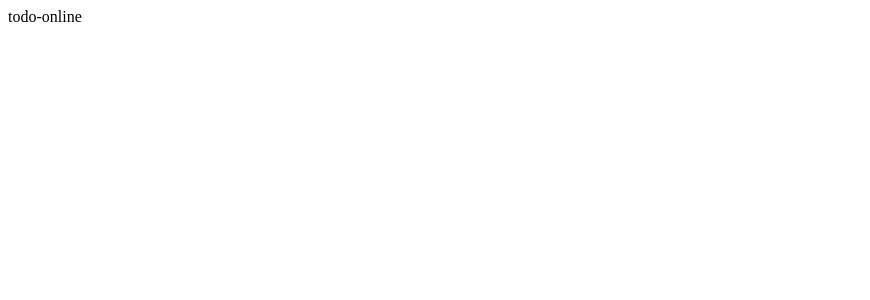
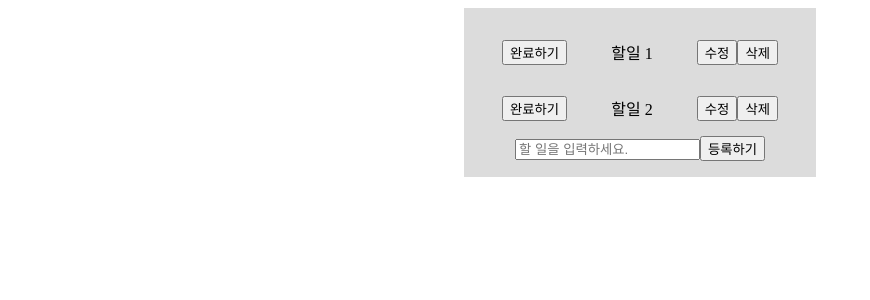
Before and after one commit to ggoldJeongg/todo-online, a React (Create React App) app in the folder todo-app/: page / in a window 1280 px wide. Shown: the top 300 px of the page, without its empty margins (0-870 px from the left). Built offline with nearby package versions, Linux system fonts and the light colour scheme.

Commit message:
feat: 할일 Create 기능 추가

```diff
--- /dev/null
+++ b/todo-app/src/App.css
@@ -0,0 +1,14 @@
+.App {
+  text-align: center;
+  width: 20rem;
+  margin: 0 auto;
+  padding: 1rem;
+  background-color: gainsboro;
+}
+
+.todoContainer {
+  display: flex;
+  flex-direction: row;
+  justify-content: space-around;
+  align-items: center;
+}
--- a/todo-app/src/App.tsx
+++ b/todo-app/src/App.tsx
@@ -1,7 +1,13 @@
 import React from "react";
+import TodoList from "./components/todolist/TodoList";
+import "./App.css";
 
 function App() {
-  return <div>todo-online</div>;
+  return (
+    <div className="App">
+      <TodoList />
+    </div>
+  );
 }
 
 export default App;
--- /dev/null
+++ b/todo-app/src/components/todolist/CreateTodo.tsx
@@ -0,0 +1,25 @@
+interface InputTextProps {
+  onChange(e: React.ChangeEvent<HTMLInputElement>): void;
+  onSubmit(event: React.FormEvent<HTMLFormElement>): void;
+  inputText: string;
+}
+
+export default function CreateTodo({
+  onChange,
+  onSubmit,
+  inputText,
+}: InputTextProps) {
+  return (
+    <div className="todoCreateContainer">
+      <form onSubmit={(event) => onSubmit(event)}>
+        <input
+          onChange={(e) => onChange(e)}
+          type="text"
+          placeholder="할 일을 입력하세요."
+          value={inputText}
+        />
+        <button type="submit">등록하기</button>
+      </form>
+    </div>
+  );
+}
--- /dev/null
+++ b/todo-app/src/components/todolist/TodoItem.tsx
@@ -0,0 +1,17 @@
+interface TodoItemProps {
+  text: string;
+  completed: boolean;
+}
+
+export default function TodoItem({ text, completed }: TodoItemProps) {
+  return (
+    <li className="todoContainer">
+      {completed ? <button>완료됨</button> : <button>완료하기</button>}
+      <p>{text}</p>
+      <div className="buttonContainer">
+        <button type="button">수정</button>
+        <button type="button">삭제</button>
+      </div>
+    </li>
+  );
+}
--- /dev/null
+++ b/todo-app/src/components/todolist/TodoList.tsx
@@ -0,0 +1,53 @@
+import { useState } from "react";
+import CreateTodo from "./CreateTodo";
+import TodoItem from "./TodoItem";
+
+interface TList {
+  id: number;
+  text: string;
+  completed: boolean;
+}
+
+export default function TodoList() {
+  const [inputText, setInputText] = useState("");
+  const [todoList, setTodoList] = useState<TList[]>([
+    {
+      id: 1,
+      text: "할일 1",
+      completed: false,
+    },
+    {
+      id: 2,
+      text: "할일 2",
+      completed: false,
+    },
+  ]);
+
+  const textTypingHandler = (e: React.ChangeEvent<HTMLInputElement>) => {
+    setInputText(e.target.value);
+  };
+
+  const textInputHandler = (event: React.FormEvent<HTMLFormElement>): void => {
+    event.preventDefault();
+    const newTodo: TList = {
+      id: Date.now(),
+      text: inputText,
+      completed: false,
+    };
+    setTodoList([...todoList, newTodo]);
+    setInputText("");
+  };
+
+  return (
+    <div className="todoListContainer">
+      {todoList.map((item) => (
+        <TodoItem key={item.id} text={item.text} completed={item.completed} />
+      ))}
+      <CreateTodo
+        onChange={textTypingHandler}
+        onSubmit={textInputHandler}
+        inputText={inputText}
+      />
+    </div>
+  );
+}
```
